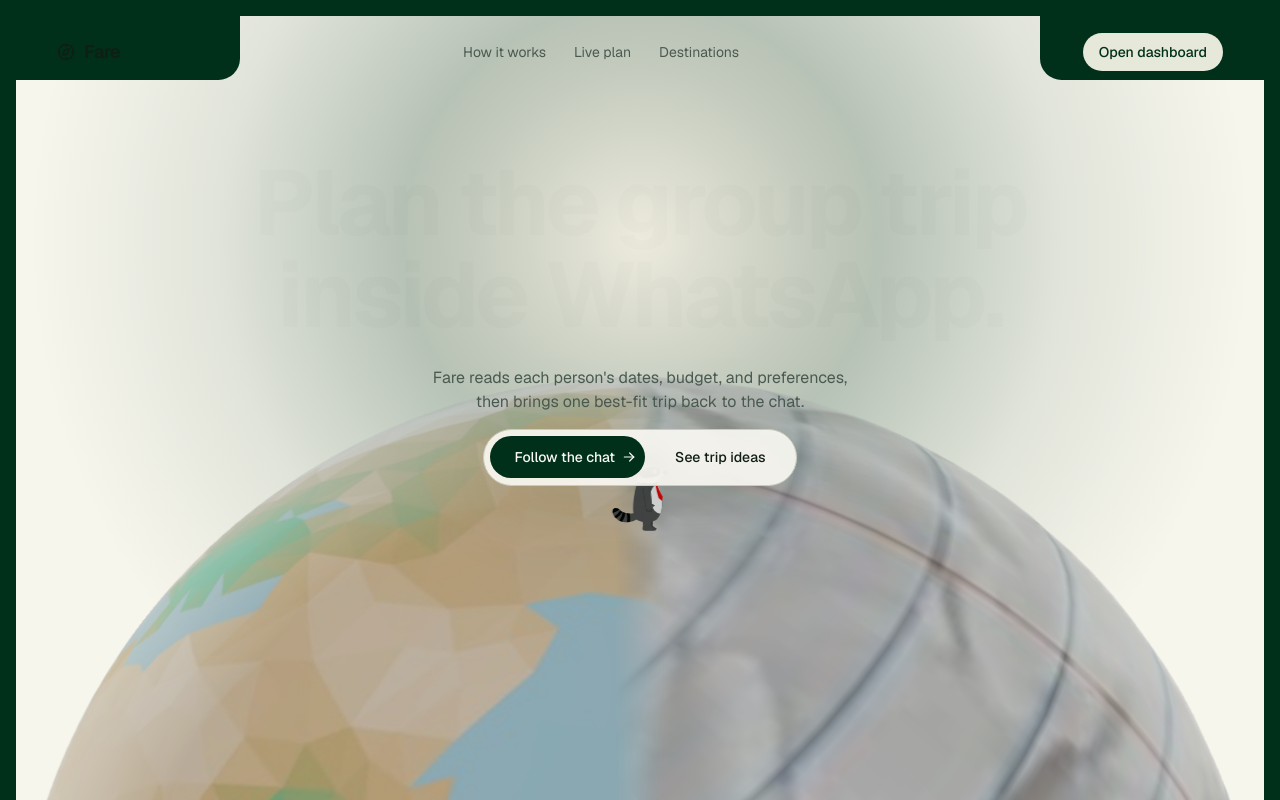
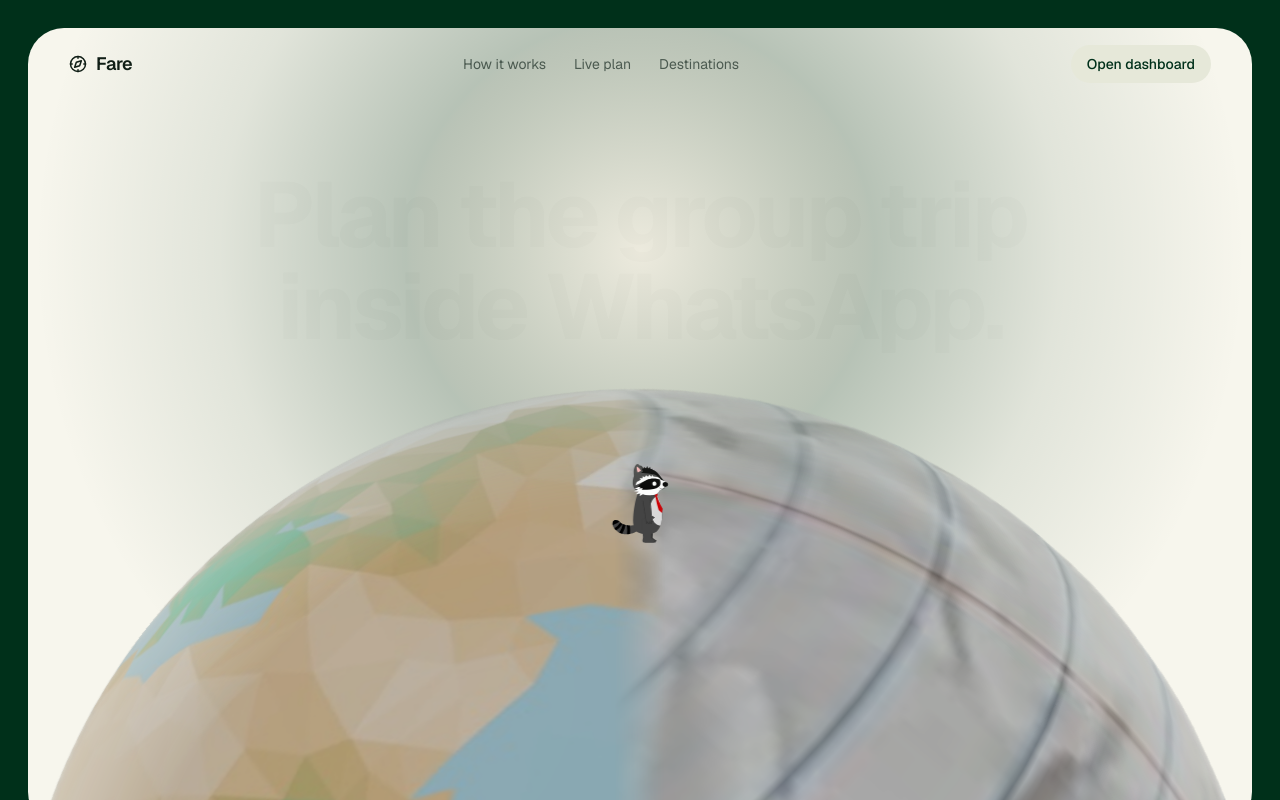
Before and after one commit to Mark-Vu/fare-frontend, a Next.js app in the folder web/: page / in a window 1280 px wide. Shown: the top 800 px of the page. Built offline with nearby package versions, Linux system fonts and the light colour scheme.

Commit message:
frontend work

```diff
--- a/web/app/page.tsx
+++ b/web/app/page.tsx
@@ -73,11 +73,8 @@ const approvals = [
 export default function Page() {
   return (
     <main className="overflow-clip bg-background text-foreground">
-      <div
-        className="relative bg-forest p-3 sm:p-4"
-        style={{ clipPath: "polygon(0 0, 100% 0, 100% calc(100% - 4rem), 0 100%)" }}
-      >
-      <div className="relative overflow-hidden rounded-[1.75rem] bg-background pb-24 sm:rounded-[2.25rem] sm:pb-32">
+      <div className="relative bg-forest p-5 sm:p-7">
+      <div className="relative overflow-hidden rounded-[1.75rem] bg-background sm:rounded-[2.25rem]">
       <header className="absolute inset-x-0 top-0 z-20 h-18">
         <nav
           aria-label="Primary navigation"
@@ -161,42 +158,16 @@ export default function Page() {
             </p>
           </div>
 
-          <p className="hero-subline">
-            Fare reads each person&apos;s dates, budget, and preferences, then
-            brings one best-fit trip back to the chat.
-          </p>
-
-          <div className="hero-cta">
-            <Button
-              render={<a href="#how-it-works" />}
-              nativeButton={false}
-              size="lg"
-              className="h-11 rounded-full bg-forest px-6 text-primary-foreground hover:bg-forest/90"
-            >
-              Follow the chat
-              <ArrowRight data-icon="inline-end" strokeWidth={1.8} />
-            </Button>
-            <Button
-              render={<a href="#destinations" />}
-              nativeButton={false}
-              size="lg"
-              variant="ghost"
-              className="h-11 rounded-full px-6 text-foreground hover:bg-muted"
-            >
-              See trip ideas
-            </Button>
-          </div>
         </div>
       </section>
       </div>
-        <div aria-hidden="true" className="absolute top-0 left-0 z-10 h-16 w-52 rounded-br-2xl bg-forest sm:h-20 sm:w-60" />
-        <div aria-hidden="true" className="absolute top-0 right-0 z-10 h-16 w-52 rounded-bl-2xl bg-forest sm:h-20 sm:w-60" />
       </div>
 
+      <div>
       <WhatsAppStory />
 
       <section
-        className="px-4 py-16 sm:px-6 md:py-20 lg:px-10 lg:py-24"
+        className="relative px-4 py-16 sm:px-6 md:py-20 lg:px-10 lg:py-24"
         aria-labelledby="ledger-title"
       >
         <div className="mx-auto grid max-w-[1400px] gap-10 md:grid-cols-12 md:items-start">
@@ -248,7 +219,7 @@ export default function Page() {
       </section>
 
       <section
-        className="px-4 py-16 sm:px-6 md:py-20 lg:px-10 lg:py-24"
+        className="relative px-4 py-16 sm:px-6 md:py-20 lg:px-10 lg:py-24"
         aria-labelledby="fit-title"
       >
         <div className="mx-auto grid max-w-[1400px] gap-8 md:grid-cols-12 md:items-center">
@@ -430,7 +401,7 @@ export default function Page() {
 
       <section
         id="destinations"
-        className="px-4 py-16 sm:px-6 md:py-20 lg:px-10 lg:py-24"
+        className="relative px-4 py-16 sm:px-6 md:py-20 lg:px-10 lg:py-24"
         aria-labelledby="destinations-title"
       >
         <div className="mx-auto max-w-[1400px]">
@@ -479,7 +450,7 @@ export default function Page() {
       </section>
 
       <section
-        className="px-4 py-6 sm:px-6 md:py-8 lg:px-10 lg:py-10"
+        className="relative px-4 py-6 sm:px-6 md:py-8 lg:px-10 lg:py-10"
         aria-labelledby="consensus-title"
       >
         <div className="mx-auto grid max-w-[1400px] gap-8 border-y border-border py-8 md:grid-cols-12 md:items-center md:py-10">
@@ -565,8 +536,9 @@ export default function Page() {
           </RevealItem>
         </Reveal>
       </section>
+      </div>
 
-      <footer className="px-4 pb-8 sm:px-6 lg:px-10">
+      <footer className="flow-dark relative bg-forest px-4 py-8 sm:px-6 lg:px-10">
         <div className="mx-auto flex max-w-[1400px] flex-col gap-5 border-t border-border pt-7 text-sm text-muted-foreground sm:flex-row sm:items-center sm:justify-between">
           <a
             href="#top"
```
